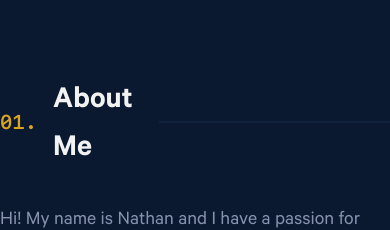
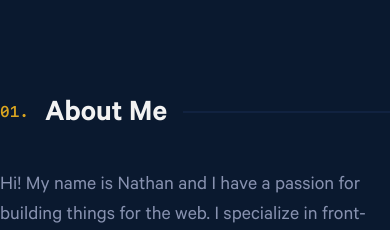
Before and after one commit to nhui98/portfoliov2, a Next.js app: page / in a window 390 px wide. Shown: the part 774-1004 px from the top of the page. Built offline with nearby package versions, Linux system fonts and the light colour scheme.

Commit message:
section heading responsive styling

```diff
--- a/components/SectionHeading/SectionHeading.module.scss
+++ b/components/SectionHeading/SectionHeading.module.scss
@@ -8,18 +8,27 @@
   .counter {
     color: v.$color-gold;
     font-family: "SFMono";
-    font-size: 1.25rem;
+    font-size: clamp(0.75rem, 4vw, 1.25rem);
   }
 
   .title {
     padding-top: 0.5rem;
-    font-size: 2rem;
+    font-size: clamp(1.5rem, 8vw, 2rem);
     color: v.$color-white;
   }
 
   .line {
     height: 1px;
-    width: min(100%, 20rem);
+    max-width: 20rem;
+    flex-grow: 2;
     border-bottom: 2px solid v.$color-light-navy;
   }
 }
+
+@media (max-width: 768px) {
+  .heading {
+    .line {
+      max-width: 100%;
+    }
+  }
+}
```
